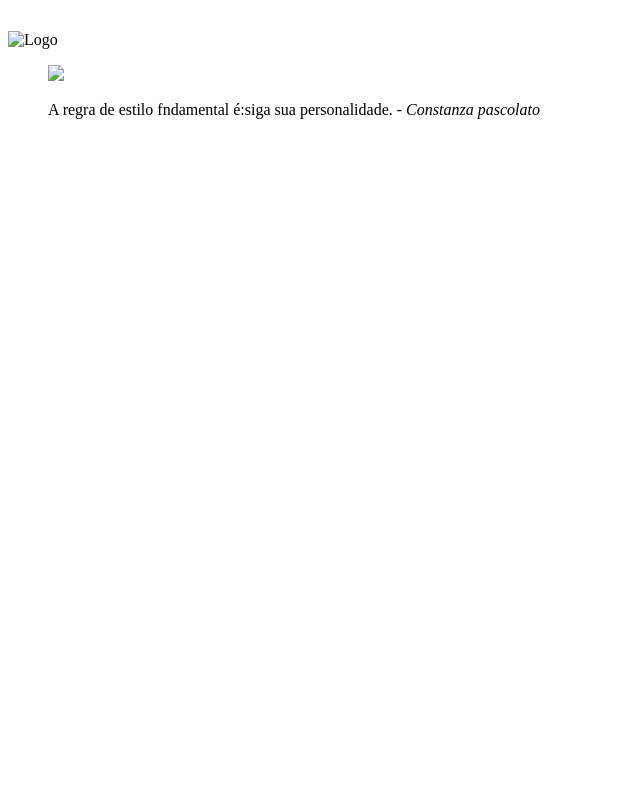
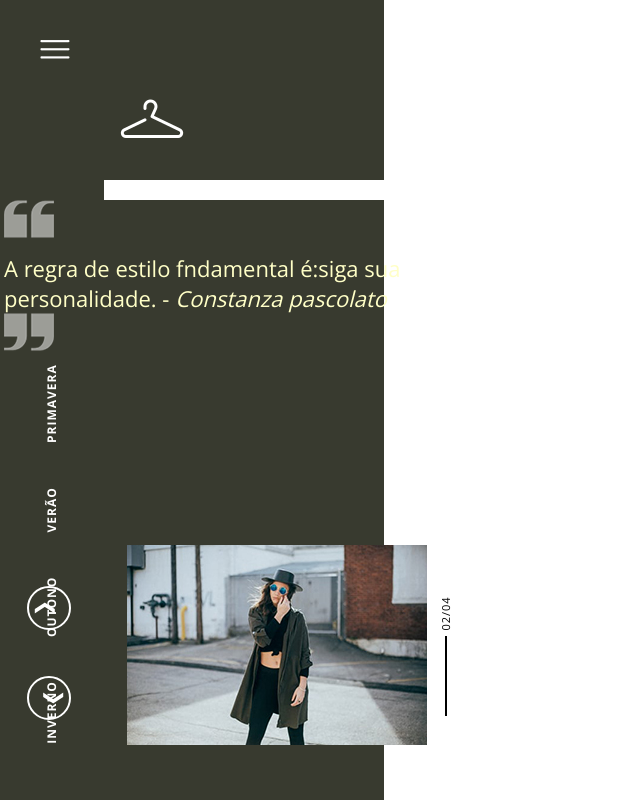
Before and after one commit to ericdegan/site-moda, a plain HTML site: page index.html in a window 1280 px wide. Shown: the whole page, without its empty margins (0-640 px from the left). Drawn offline with nearby package versions, Linux system fonts and the light colour scheme.

Commit message:
30/11
30/11

```diff
--- a/css/estilo.css
+++ b/css/estilo.css
@@ -1,3 +1,130 @@
-body{
-    background: red;
+*{
+    margin: 0;
+    padding: 0;
+    font-family: "Open Sans";
 }
+
+html,body{
+    height: 100%;
+}
+.principal{
+    display: flex;
+    width: 100%;
+    height: 100%;
+}
+
+.esquerda-col{
+    background: #383a2f;
+    flex-basis: 30%;
+    height: 100%;
+    position: relative;
+
+}
+
+.icone-menu-1{
+    margin: 40px;
+
+}
+.logo{
+    margin-left: 120px;
+    margin-top: -15px;
+}
+
+.linha-branca{
+        height: 20px;
+        width: 280px;
+        background: white;
+        top: 180px;
+        right: 0px;
+        position: absolute;
+
+}
+
+.citação{
+    width: 400px;
+    position: absolute;
+    top: 200px;
+    right: -20px;
+    color:  white;
+
+}
+
+.citação p{
+    margin-top: 10px;
+    color:#ffffc7;
+    font-size: 22px;
+}
+
+.icone-fechar-citação{
+    margin-left: 120px;
+}
+.imagem-pequena{
+    bottom: 50px;
+    right: -43px;
+    position: absolute;
+}
+
+.imagem-pequena::after{
+        content: '\276f';
+        height: 40px;
+        width: 40px;
+        position: absolute;
+        bottom: 120px;
+        left: -100px;
+        font-size: 20px;
+        color: white;
+        border: 2px solid white;
+        border-radius: 50%;
+        text-align: center;
+        transform: rotate(-90deg);
+}
+
+.imagem-pequena::before{
+    content: '\276f';
+    height: 40px;
+    width: 40px;
+    position: absolute;
+    bottom: 30px;
+    left: -100px;
+    font-size: 20px;
+    color: white;
+    border: 2px solid white;
+    border-radius: 50%;
+    text-align: center;
+    transform: rotate(90deg);
+}
+.linha-1{
+    width: 2px;
+    height: 80px;
+    background: black;
+    position: absolute;
+    right: -20px;
+    bottom: 34px;
+}
+
+.linha-1::after{
+    content: '02/04';
+    position: absolute;
+    top: -30px;
+    left: -17px;
+    transform: rotate(-90deg);
+    font-size: 11px;
+    letter-spacing: 1px;
+}
+
+.menu-vertical{
+    position: absolute;
+    bottom: 235px;
+    left: -160px;
+    transform: rotate(-90deg);
+}
+
+.menu-vertical ul li{
+    list-style: none;
+    display: inline-block;
+    margin: 0 20px;
+    font-size: 12px;
+    font-weight: bold;
+    letter-spacing: 1px;
+    color: white;
+}
--- a/index.html
+++ b/index.html
@@ -1,29 +1,46 @@
 <!DOCTYPE html>
 <html lang="pt-br">
+
 <head>
     <meta charset="UTF-8">
     <meta name="viewport" content="width=device-width, initial-scale=1.0">
+    <link href="https://fonts.googleapis.com/css2?family=Open+Sans:wght@300;400;700&display=swap" rel="stylesheet">
+
     <title>Site de Moda</title>
-    <link rel="stylesheet" href="css/estilo.css" type="text-css">
+
+    <link rel="shortcut icon" href="images/logo">
+    <link rel="stylesheet" href="css/estilo.css" type="text/css">
 </head>
+
 <body>
-    <main class="pricipal">
-        <aside>
+    <main class="principal">
+        <aside class="esquerda-col">
             <img src="images/menu.png" alt="Menu Hamburguer" class="icone-menu-1">
             <div class="logo">
-                <img src="images/logo" alt="Logo">
+                <img src="images/logo.png" alt="Logo">
             </div>
             <div class="linha-branca"></div>
             <blockquote class="citação">
-                <img src="images/quote1.png">
+                <img src="images/quote-1.png">
                 <p>
                     A regra de estilo fndamental é:siga sua personalidade. - <em>Constanza pascolato</em>
                 </p>
                 <img src="images/quote-2.png" class="icone-fechar-citacao">
             </blockquote>
 
+            <div class="imagem-pequena">
+                <img src="images/small-img.jpg" alt="Modelo">
+                <div class="linha-1"></div>
+            </div>
+                <nav class="menu-vertical">
+                    <ul>
+                        <li>INVERNO</li>
+                        <li>OUTONO</li>
+                        <li>VERÃO</li>
+                        <li>PRIMAVERA</li>
 
-
+                    </ul>
+                </nav>
         </aside>
 
 
@@ -31,4 +48,5 @@
 
     </main>
 </body>
+
 </html>
```
